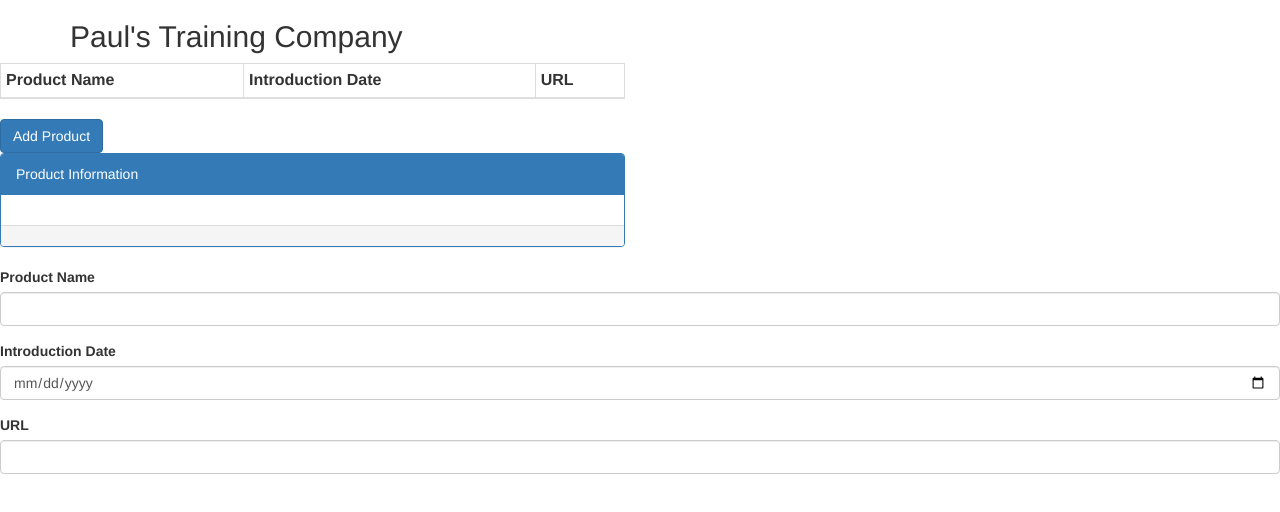
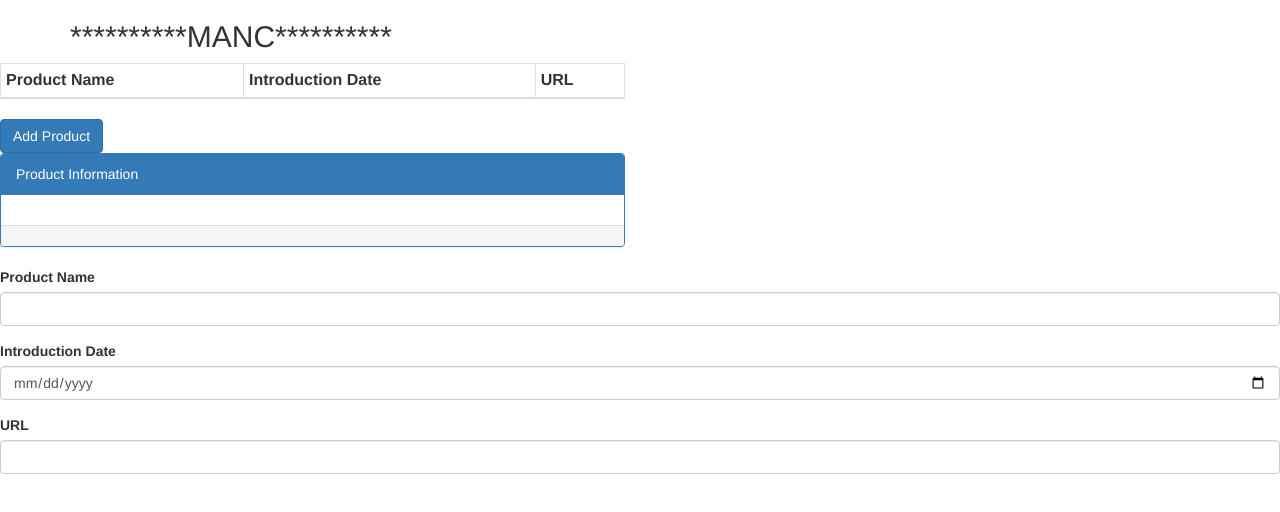
Before and after one commit to anandmuthuvel02/API, a plain HTML site: page index.html in a window 1280 px wide. Drawn offline with nearby package versions, Linux system fonts and the light colour scheme.

Commit message:
Update index.html

```diff
--- a/index.html
+++ b/index.html
@@ -11,7 +11,7 @@
   <div class="container">
     <div class="row">
       <div class="col-sm-6">
-        <h2>Paul's Training Company</h2>
+        <h2>**********MANC**********</h2>
       </div>
     </div>
   </div>
```
